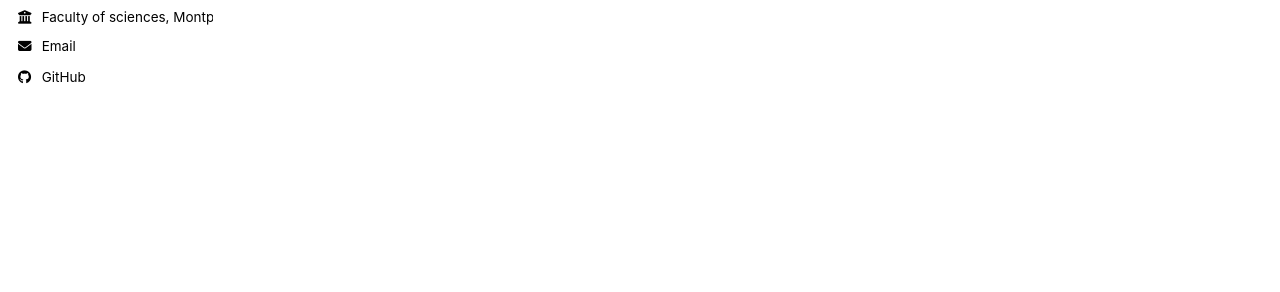
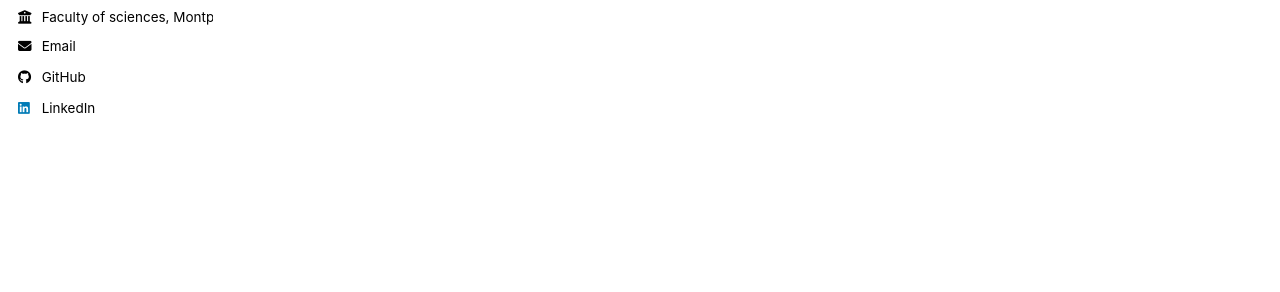
Before and after one commit to HerrBronstein/herrbronstein.github.io, a Jekyll site: the page built from _pages/about.md, in a window 1280 px wide. Shown: the part 376-668 px from the top of the page. Built offline with Jekyll 4.4.1, drawn with Linux system fonts in a browser that asks for light colours; a style sheet for code colours, icons or effects is not loaded.

Commit message:
Update _config.yml

```diff
--- a/_config.yml
+++ b/_config.yml
@@ -31,6 +31,7 @@ author:
   employer         : "Faculty of sciences, Montpellier"
   uri              : # URL
   email            : "benjamin.bronstein@etu.umontpellier.fr"
+  linkedin         : "https://www.linkedin.com/in/benjamin-bronstein-74a6963a6/"
 
   # Academic websites
   academia         : # URL
@@ -66,7 +67,6 @@ author:
   keybase          : # Username
   instagram        : # Username
   lastfm           : # Username
-  linkedin         : # Username
   mastodon         : # URL
   medium           : # URL
   pinterest        : # Username
```
